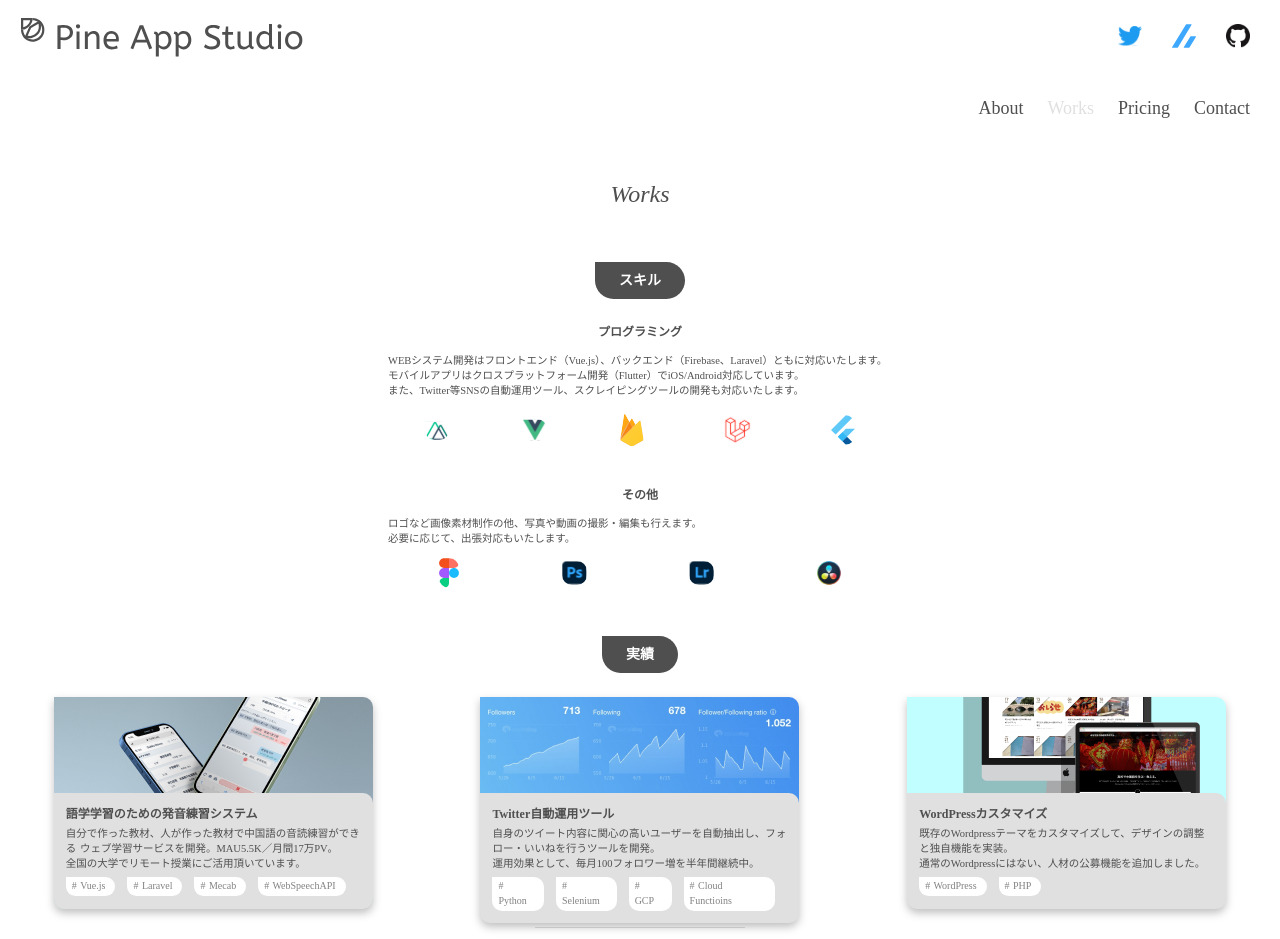
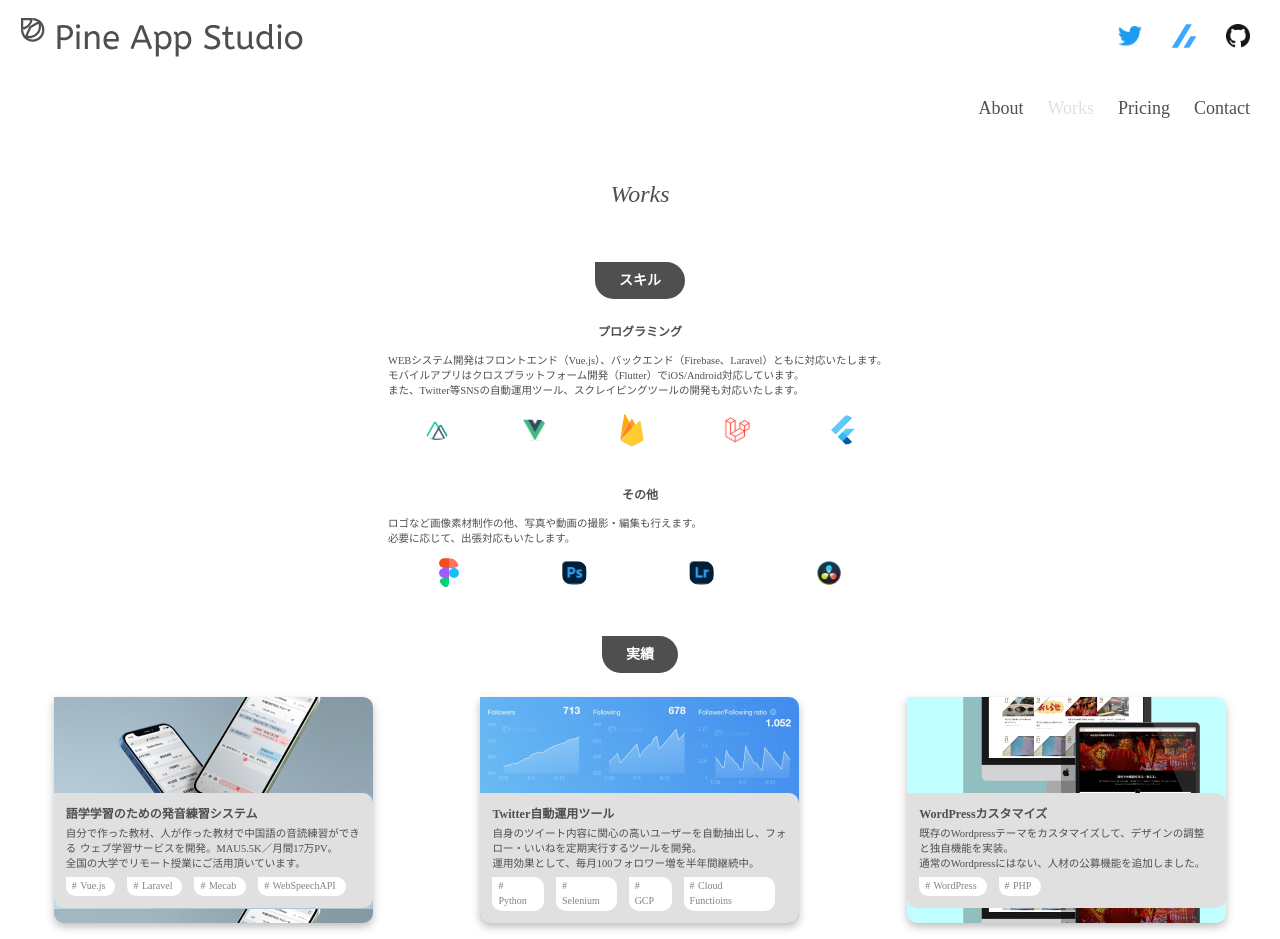
Before and after one commit to o-matsu/PineAppStudio, a Nuxt app: page /works in a window 1280 px wide. Shown: the top 939 px of the page. Built offline with nearby package versions, Linux system fonts and the light colour scheme.

Commit message:
fixed CARD design.

```diff
--- a/pages/works.vue
+++ b/pages/works.vue
@@ -42,8 +42,9 @@
       <div class="flex flex-col">
         <div class="h2 mt-12 mx-auto">実績</div>
         <div class="flex flex-col lg:flex-row lg:flex-wrap lg:justify-between">
-          <div class="card mt-8 mx-auto">
-            <img src="~/assets/Ondoku.jpg" class="Ondoku" />
+          <div class="card mt-8 mx-auto ondoku">
+            <!-- <img src="~/assets/Ondoku.jpg" /> -->
+            <div class="card-dummy"></div>
             <div class="label p-4">
               <div class="h3">語学学習のための発音練習システム</div>
               <div class="text-sm mt-1">
@@ -61,13 +62,14 @@
               </div>
             </div>
           </div>
-          <div class="card mt-8 mx-auto">
-            <img src="~/assets/TwitterAutomate.jpg" class="Ondoku" />
+          <div class="card twitter-automate mt-8 mx-auto">
+            <!-- <img src="~/assets/TwitterAutomate.jpg" /> -->
+            <div class="card-dummy"></div>
             <div class="label p-4">
               <div class="h3">Twitter自動運用ツール</div>
               <div class="text-sm mt-1">
                 <p>
-                  自身のツイート内容に関心の高いユーザーを自動抽出し、フォロー・いいねを行うツールを開発。
+                  自身のツイート内容に関心の高いユーザーを自動抽出し、フォロー・いいねを定期実行するツールを開発。
                 </p>
                 <p>運用効果として、毎月100フォロワー増を半年間継続中。</p>
               </div>
@@ -79,8 +81,9 @@
               </div>
             </div>
           </div>
-          <div class="card mt-8 mx-auto">
-            <img src="~/assets/Kochuken.jpg" class="Ondoku" />
+          <div class="card kochuken mt-8 mx-auto">
+            <!-- <img src="~/assets/Kochuken.jpg" /> -->
+            <div class="card-dummy"></div>
             <div class="label p-4">
               <div class="h3">WordPressカスタマイズ</div>
               <div class="text-sm mt-1">
@@ -108,11 +111,11 @@ export default {}
 
 <style scoped>
 .card {
-  position: relative;
+  /* position: relative; */
   width: 319px;
-  min-height: 212px;
-  left: 0px;
-  top: 0px;
+  /* min-height: fit-content; */
+  /* left: 0px;
+  top: 0px; */
 
   box-sizing: border-box;
   filter: drop-shadow(0px 4px 4px rgba(0, 0, 0, 0.25));
@@ -120,13 +123,26 @@ export default {}
   /* overflow: hidden; */
   /* z-index: 1; */
 }
+.card.ondoku {
+  background-image: url('~/assets/Ondoku.jpg');
+}
+.card.twitter-automate {
+  background-image: url('~/assets/TwitterAutomate.jpg');
+}
+.card.kochuken {
+  background-image: url('~/assets/Kochuken.jpg');
+}
+.card-dummy {
+  height: 96px;
+}
+
 img {
   border-radius: 0px 10px 10px 10px;
 }
 .label {
-  position: absolute;
+  /* position: absolute; */
   width: 319px;
-  min-height: 116px;
+  /* min-height: 116px; */
   left: 0px;
   top: 96px;
 
```
